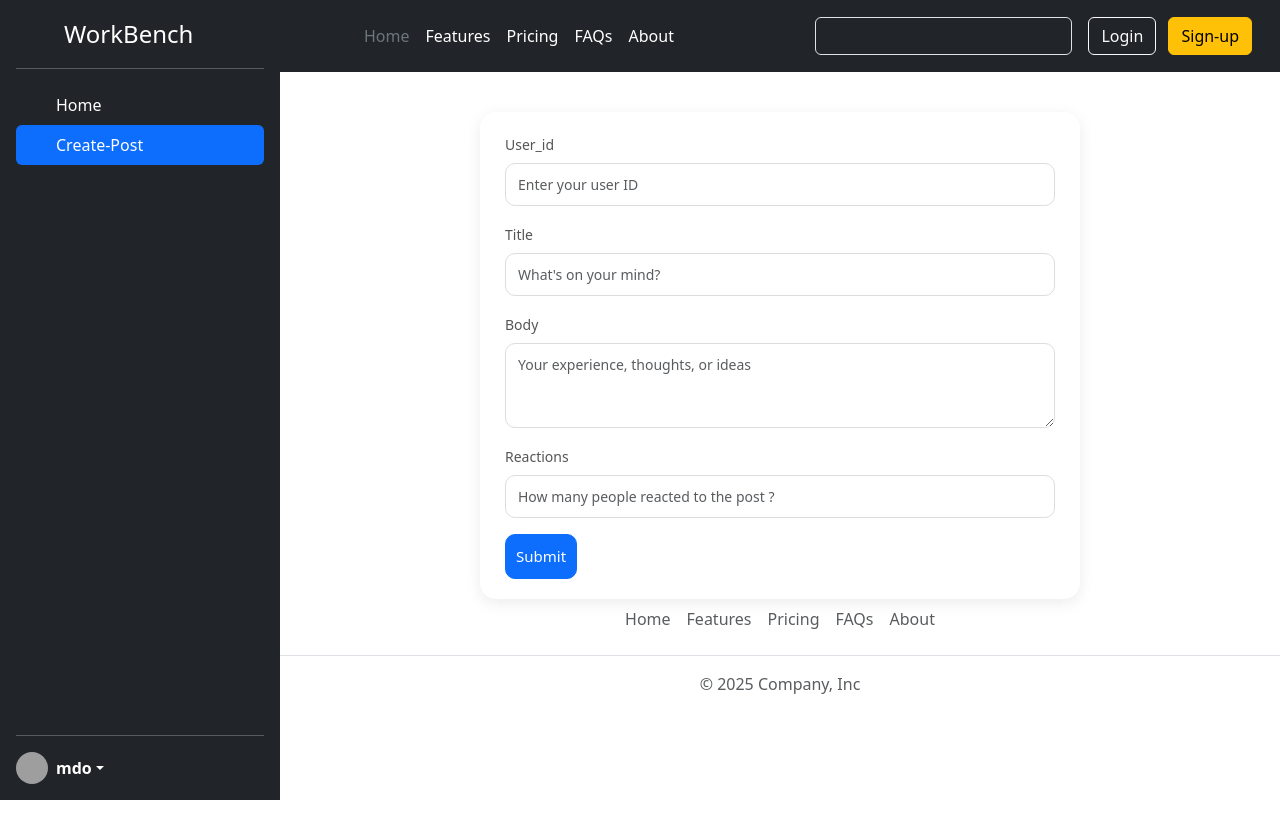
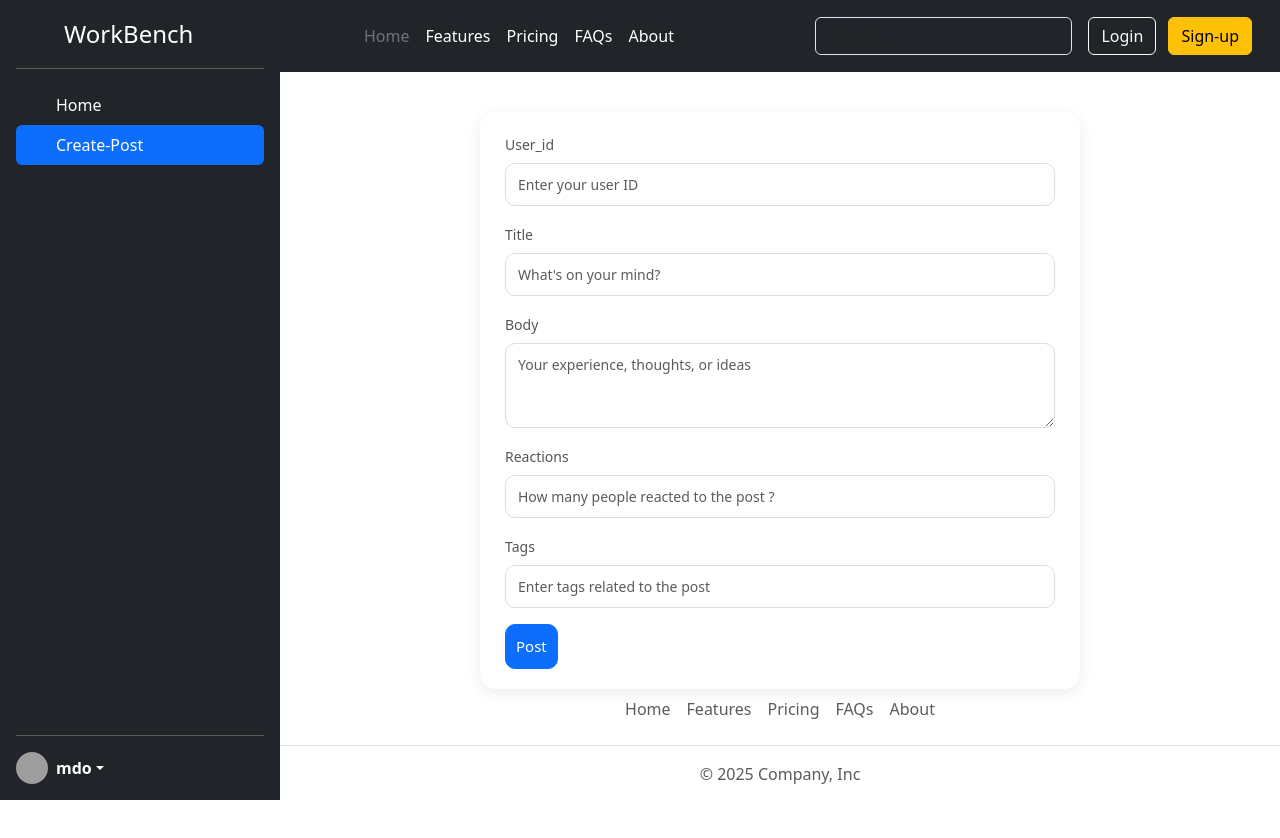
Before and after one commit to AnkitSharma5304/Web-Dev, a React (Vite) app in the folder Social-Media/: page / in a window 1280 px wide. Both pictures are taken after a click on the item "Create-Post". Shown: the top 838 px of the page. Before the commit the page ends 800 px from the top, so only its background shows below. Built offline with nearby package versions, Linux system fonts and the light colour scheme; grey boxes are pictures that could not be loaded.

Commit message:
improved create post functionality

```diff
--- a/Social-Media/src/components/CreatePost.jsx
+++ b/Social-Media/src/components/CreatePost.jsx
@@ -1,12 +1,34 @@
+import { useRef } from "react";
+import { useContext } from "react";
+import { PostList } from "./post-list-store";
 const CreatePost = () => {
+  const {addPost} = useContext(PostList);
+   const userIdElement = useRef();
+   const postTitleElement = useRef();
+   const postBodyElement = useRef();
+   const ReactionsElement = useRef();
+   const TagsElement= useRef();
+   const handleSubmit = (e) => {
+       e.preventDefault();
+       const userId = userIdElement.current.value;
+       const postTitle = postTitleElement.current.value;
+        const postBody = postBodyElement.current.value;
+        const Reactions = ReactionsElement.current.value;
+        const Tags = TagsElement.current.value.split(/(\s+)/);
+        addPost(userId, postTitle, postBody, Reactions, Tags);
+   };
+
+
+
   return (
-    <div className = "create-post">
+    <div className = "create-post" onSubmit={handleSubmit}>
      <div className="mb-3">
         <label htmlFor="user_id" className="form-label">
         User_id
         </label>
         <input
           type="userId"
+          ref={userIdElement}
           className="form-control"
           id="user_id"
           placeholder="Enter your user ID"
@@ -18,6 +40,7 @@ const CreatePost = () => {
         </label>
         <input
           type="text"
+          ref={postTitleElement}
           className="form-control"
           id="title"
           placeholder="What's on your mind?"
@@ -28,6 +51,8 @@ const CreatePost = () => {
          Body
         </label>
         <textarea
+         type="text"
+          ref={postBodyElement}
           className="form-control"
           id="body"
           rows="3"
@@ -39,14 +64,27 @@ const CreatePost = () => {
         Reactions
         </label>
         <input
-          type="reactions"
+          type="text"
+          ref={ReactionsElement}
           className="form-control"
           id="reactions"
           placeholder="How many people reacted to the post ?"
         />
       </div>
+       <div className="mb-3">
+        <label htmlFor="tags" className="form-label">
+        Tags
+        </label>
+        <input
+          type="text"
+          ref={TagsElement}
+          className="form-control"
+          id="reactions"
+          placeholder="Enter tags related to the post"
+        />
+      </div>
 
-      <button type="button" class="btn btn-primary">Submit</button>
+      <button type="Submit" className="btn btn-primary">Post</button>
     </div>
   );
 };
```
